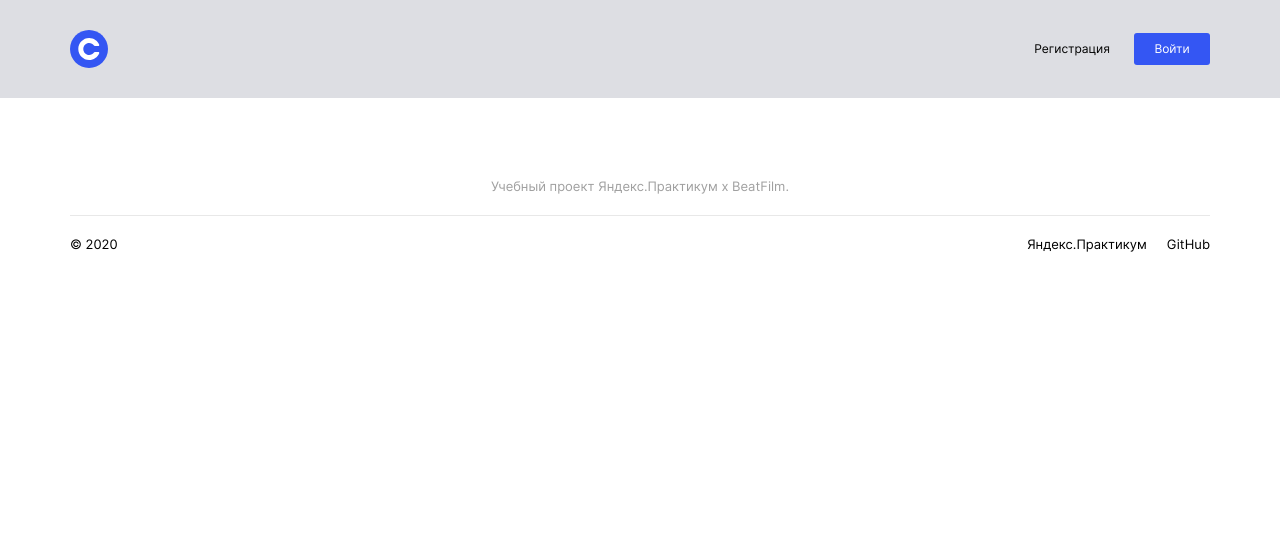
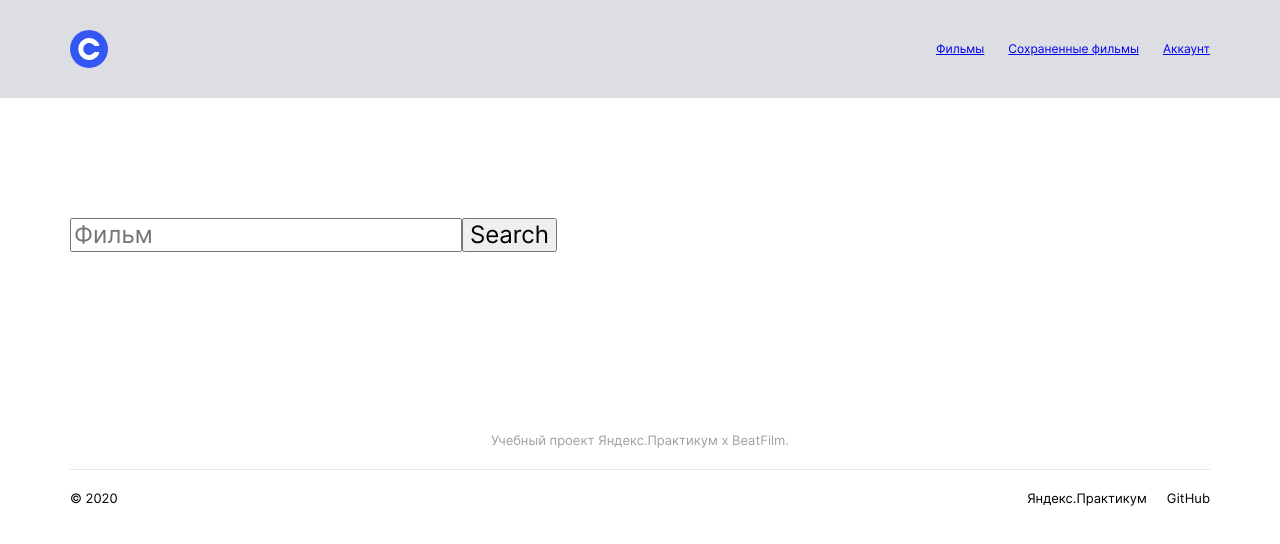
Before and after one commit to bella-mir/movies-explorer-frontend, a React (Create React App) app: page /movies in a window 1280 px wide. Shown: the top 544 px of the page. Built offline with nearby package versions, Linux system fonts and the light colour scheme.

Commit message:
Added routing

```diff
--- a/src/components/App/App.jsx
+++ b/src/components/App/App.jsx
@@ -2,6 +2,7 @@ import React from "react";
 import { Footer } from "../Footer";
 import { Header } from "../Header";
 import { Main } from "../Main";
+import { Movies}  from "../Movies";
 import { Routes, Route } from "react-router-dom";
 
 import styles from "./app.module.scss";
@@ -12,7 +13,11 @@ function App() {
       <Header />
       <Routes>
         <Route path="/" element={<Main />} />
-        <Route path="/p" element={<Main />} />
+        <Route path="/movies" element={<Movies />} />
+        {/* <Route path="/saved-movies" element={<SavedMovies />} />
+        <Route path="/profile" element={<Profile />} />
+        <Route path="/signin" element={<Login />} />
+        <Route path="/signup" element={<Register />} /> */}
       </Routes>
       <Footer />
     </div>
--- a/src/components/Header/Header.jsx
+++ b/src/components/Header/Header.jsx
@@ -1,13 +1,58 @@
-import React from "react";
+import React, { useEffect, useState } from "react";
+import { Routes, Route, Link } from "react-router-dom";
 import styles from "./header.module.scss";
 
 export const Header = () => {
+
+  const [windowPath, setWindowPath] = useState(window.location.pathname);
+  useEffect(() => {
+    setWindowPath(window.location.pathname);
+  }, []);
+
+
   return (
     <div className={styles.header}>
       <div className={styles.header__logo}></div>
       <div className={styles.header__menu}>
-        <a className={styles.header__link}>Регистрация</a>
-        <button className={styles.header__button}> Войти</button>
+
+      <Routes>
+        <Route
+          exact
+          path="/"
+          element={
+            <div className={styles.header__menu}>
+              <Link className={styles.header__menuLink} to="/signup">
+                Регистрация
+              </Link>
+              <Link className={styles.header__menuLink} to="/signin">
+              <button className={styles.header__button}> Войти</button>
+              </Link>
+            </div>
+          }
+        ></Route>
+        <Route
+          // path="/(movies|saved-movies|profile)/"
+          path="/movies"
+          element={
+            <div className={styles.header__menu}>
+              <Link className={styles.header__menuLink} to="/movies">
+                Фильмы
+              </Link>
+              <Link className={styles.header__menuLink} to="/saved-movies">
+                Сохраненные фильмы
+              </Link>
+              <Link className={styles.header__menuLink} to="/profile">
+                Аккаунт
+              </Link>
+            </div>
+          }
+        ></Route>
+      </Routes>
+
+        {/* <a className={styles.header__link}>Регистрация</a>
+        <button className={styles.header__button}> Войти</button> */}
+
+
       </div>
     </div>
   );
@@ -34,7 +79,7 @@ export const Header = () => {
 //           Войти
 //         </Link>
 //       </div>
-//       {/* <Routes>
+//       <Routes>
 //         <Route
 //           exact
 //           path="/"
@@ -65,7 +110,7 @@ export const Header = () => {
 //             </div>
 //           }
 //         ></Route>
-//       </Routes> */}
+//       </Routes>
 //     </div>
 //   );
 // };
--- /dev/null
+++ b/src/components/Movies/Movies.jsx
@@ -0,0 +1,9 @@
+import React from "react";
+import { SearchForm } from "./SearchForm/SearchForm";
+// import styles from "./footer.module.scss";
+
+export const Movies = () => {
+  return (
+    <SearchForm/>
+  );
+};
--- a/src/components/Movies/SearchForm/SearchForm.jsx
+++ b/src/components/Movies/SearchForm/SearchForm.jsx
@@ -0,0 +1,14 @@
+import React from "react";
+import { Section } from "../../Elements";
+import styles from "./searchForm.module.scss";
+
+export const SearchForm = () => {
+  return (
+    <Section>
+        <input type="search" name="movie" placeholder="Фильм" />
+        <button>Search</button>
+
+
+    </Section>
+  );
+};
--- /dev/null
+++ b/src/components/Movies/index.js
@@ -0,0 +1 @@
+export { Movies } from "./Movies";
```
Also changed, not shown: src/components/Movies/SearchForm/searchForm.module.scss (added).
